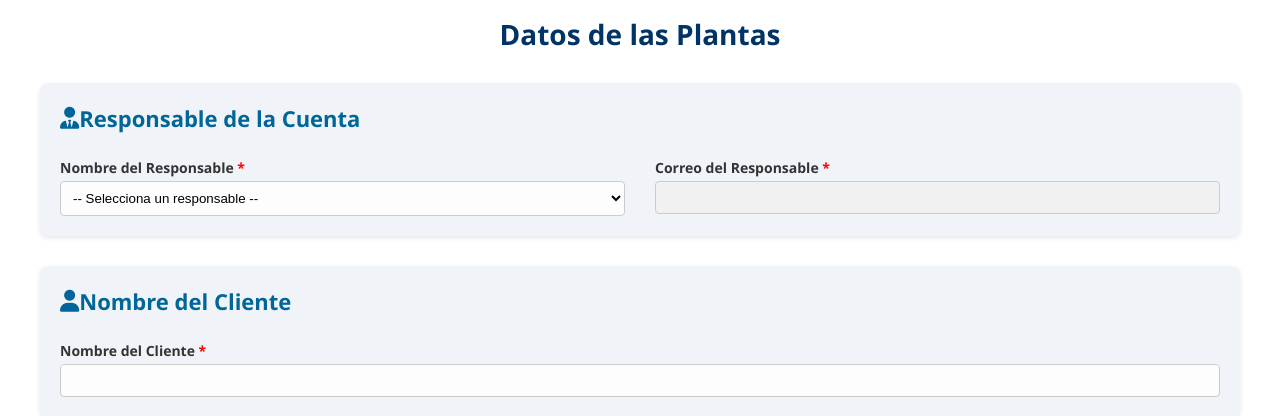
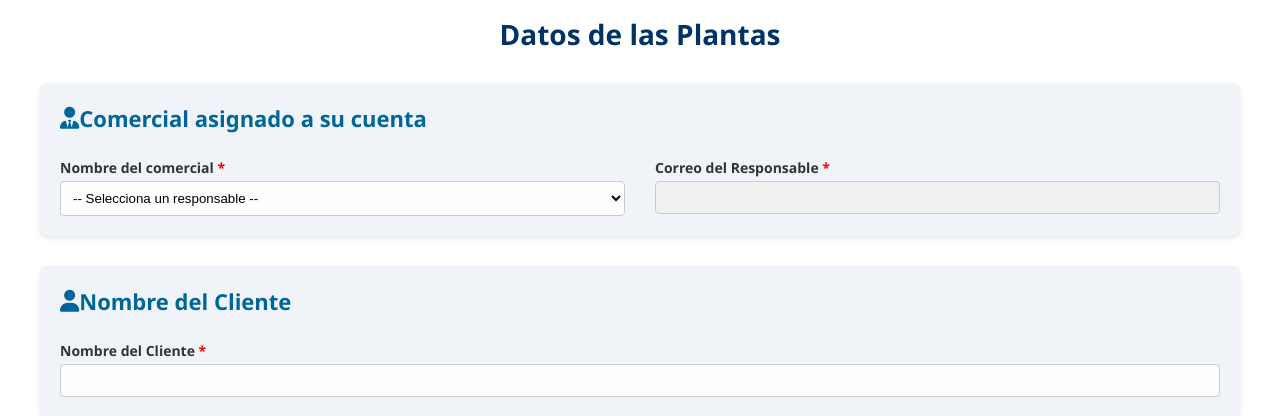
Before and after one commit to Miguel191194-desarrollador/Altaplantas, a Flask app: template templates/plantas.html in a window 1280 px wide. Shown: the part 151-567 px from the top of the page. Run offline with Flask 3, Linux system fonts and the light colour scheme; the template is opened without the code that fills it, so the values that code supplies are empty.

Commit message:
Update plantas.html

```diff
--- a/templates/plantas.html
+++ b/templates/plantas.html
@@ -163,10 +163,10 @@
 
         <!-- Bloque: Selección de responsable -->
         <div class="section">
-            <div class="section-title-cliente"><i class="fas fa-user-tie"></i> Responsable de la Cuenta</div>
+            <div class="section-title-cliente"><i class="fas fa-user-tie"></i> Comercial asignado a su cuenta</div>
             <div class="form-grid">
                 <div>
-                    <label>Nombre del Responsable</label>
+                    <label>Nombre del comercial</label>
                     <select name="responsable_nombre" id="responsable_nombre" onchange="actualizarCorreo()" required>
                         <option value="">-- Selecciona un responsable --</option>
                         <option value="jmmmorcillo@dimensasl.com">Jose María</option>
```
